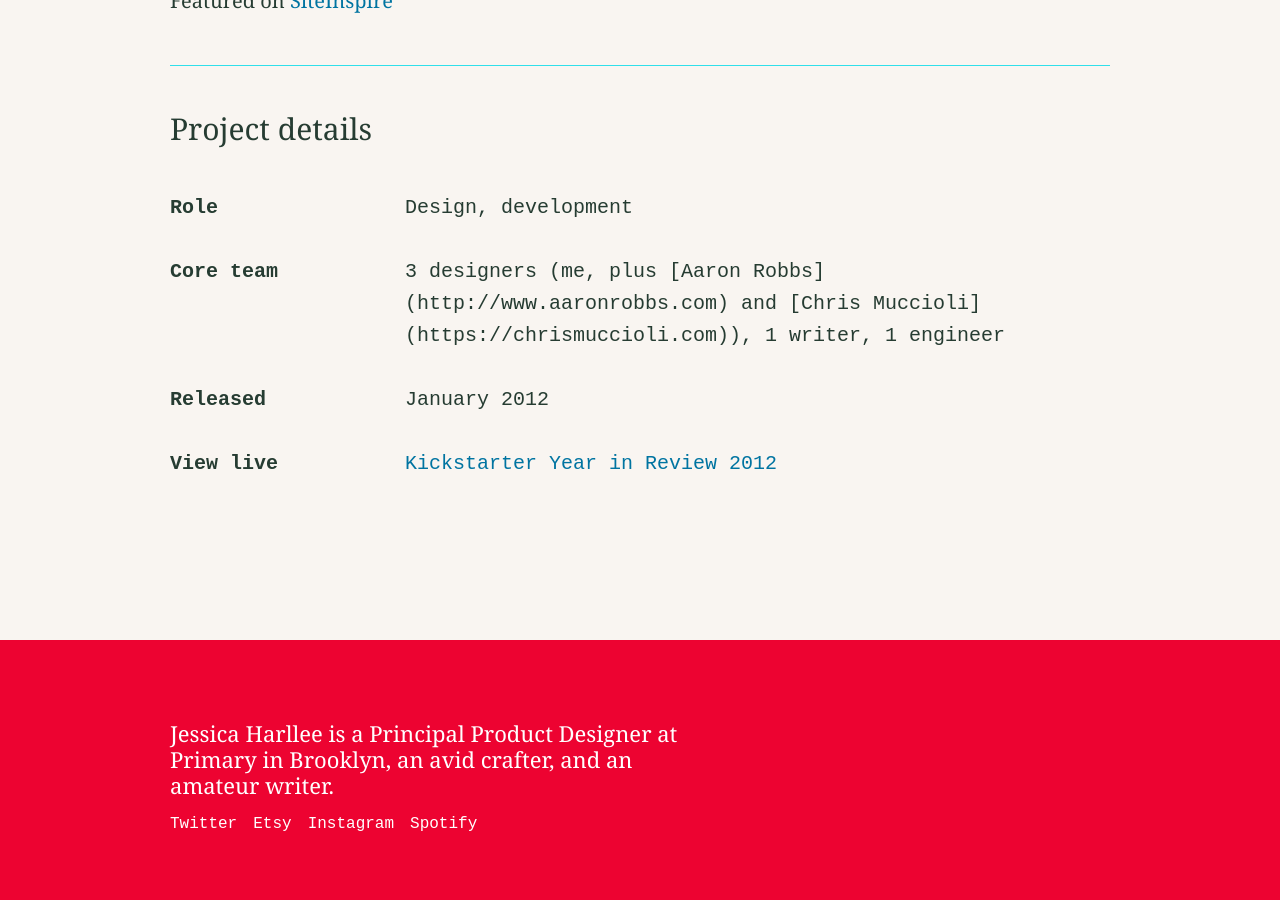
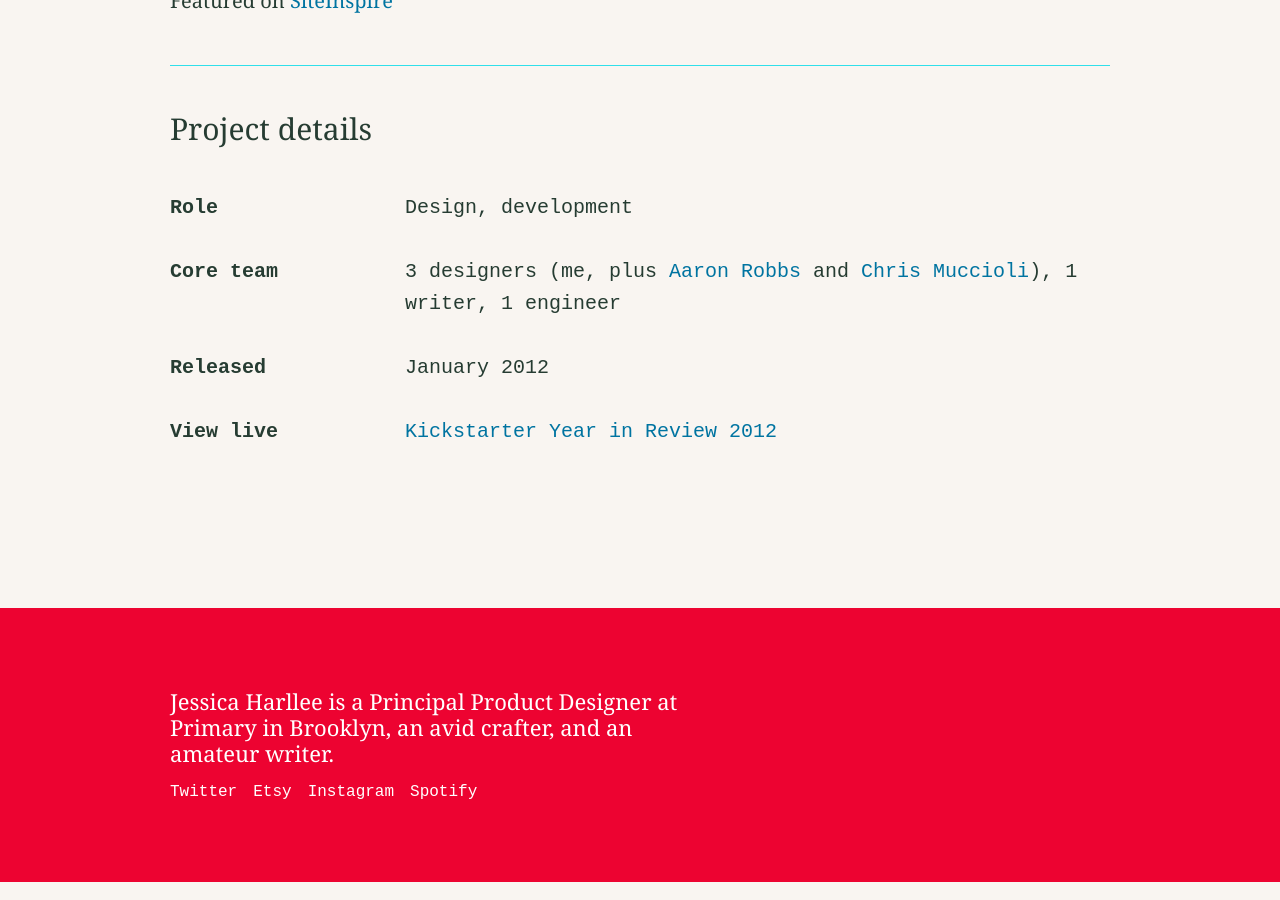
Before and after one commit to harllee/jessicaharllee.com, a Jekyll site: the page built from _work/kickstarter-year-in-review.markdown, in a window 1280 px wide and 900 px high, scrolled down 3414 px. Built offline with Jekyll 4.4.1, drawn with Linux system fonts in a browser that asks for light colours; some of the changed lines change nothing that is shown.

Commit message:
Updated Kickstarter Year In Review

```diff
--- a/_work/kickstarter-year-in-review.markdown
+++ b/_work/kickstarter-year-in-review.markdown
@@ -66,7 +66,7 @@ Featured on [SiteInspire](http://www.siteinspire.com/websites/3105-the-best-of-k
         <h3>Core team</h3>
     </div>
     <div>
-        <p>3 designers (me, plus [Aaron Robbs](http://www.aaronrobbs.com) and [Chris Muccioli](https://chrismuccioli.com)), 1 writer, 1 engineer</p>
+        <p>3 designers (me, plus <a href="http://www.aaronrobbs.com">Aaron Robbs</a> and <a href="https://chrismuccioli.com">Chris Muccioli</a>), 1 writer, 1 engineer</p>
     </div>
     <div>
         <h3>Released</h3>
```
